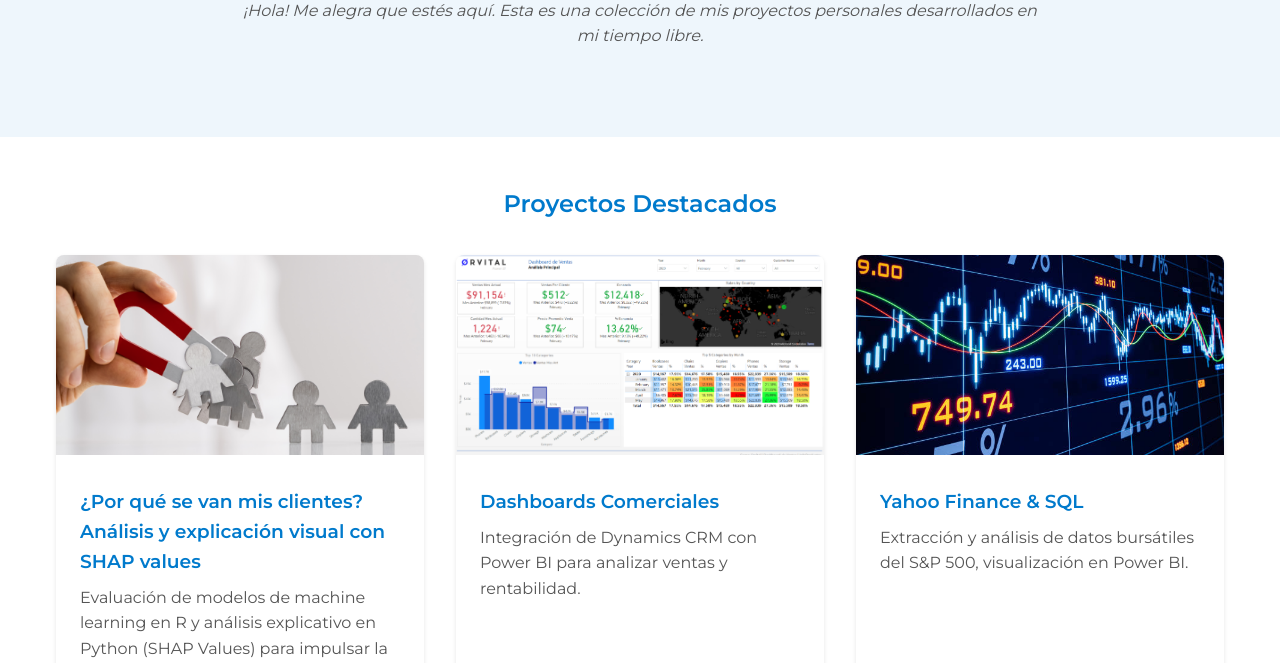
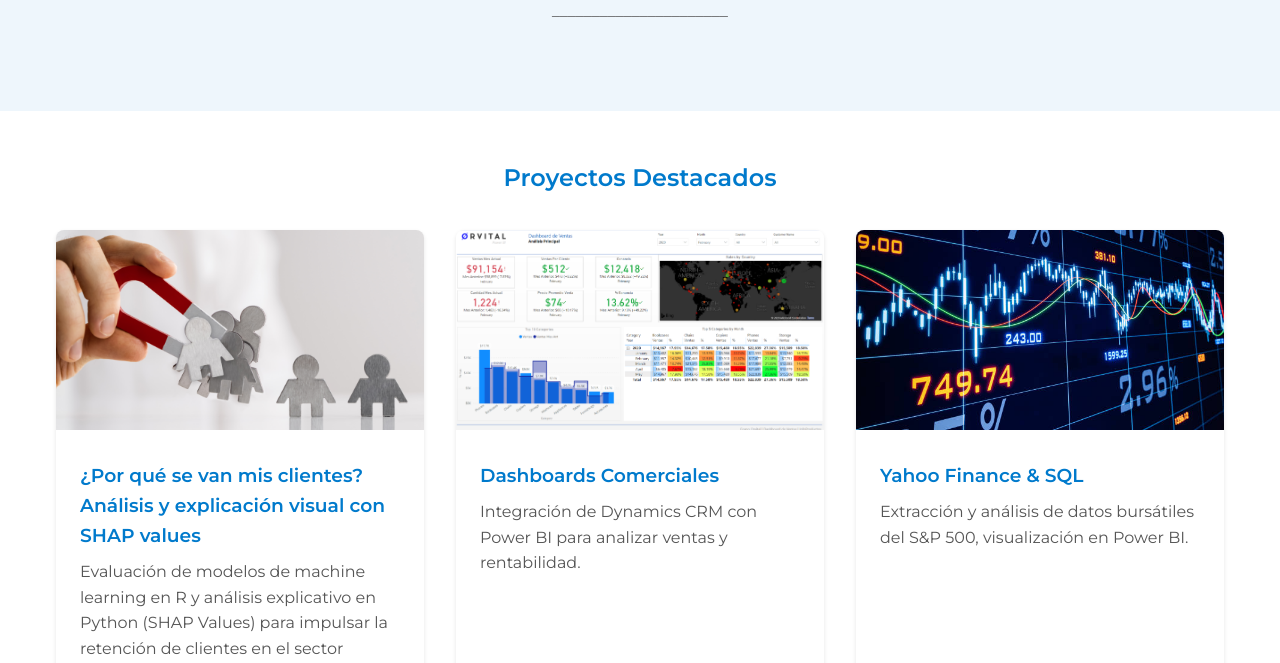
Before and after one commit to adriavernis/adriavernis.github.io, a plain HTML site: page index.html in a window 1280 px wide. Shown: the part 437-1100 px from the top of the page. Drawn offline with Linux system fonts and the light colour scheme.

Commit message:
Update index.html

```diff
--- a/index.html
+++ b/index.html
@@ -67,7 +67,7 @@
             <div class="intro">
                 <img src="foto.jpg" alt="Foto de Adrià Vernis" class="profile-photo" />
                 <h1>Adrià Vernis</h1>
-                <p class="tagline">¡Hola! Me alegra que estés aquí. Esta es una colección de mis proyectos personales desarrollados en mi tiempo libre.</p>
+                <p class="tagline">______________________</p>
             </div>
         </div>
     </section>
```
